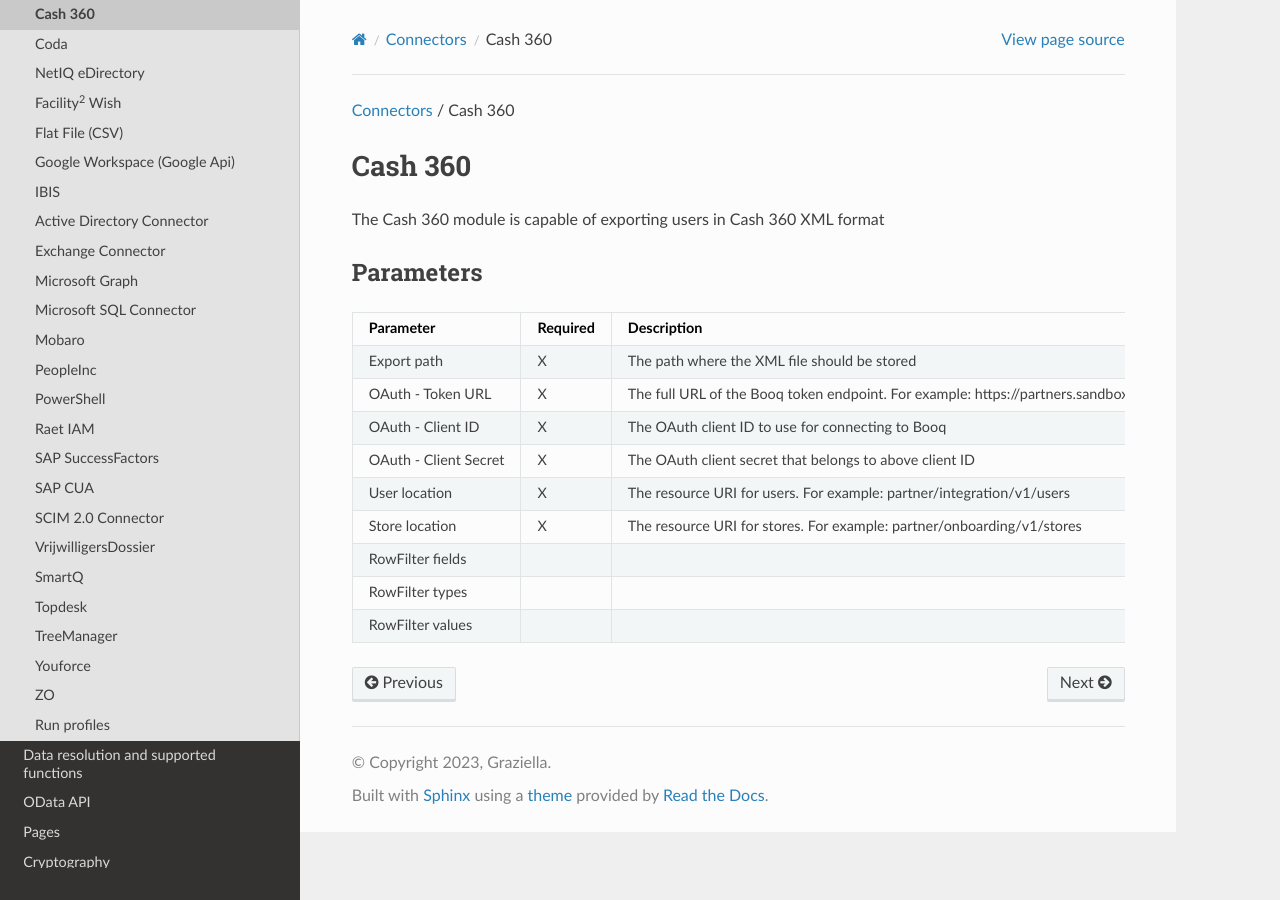
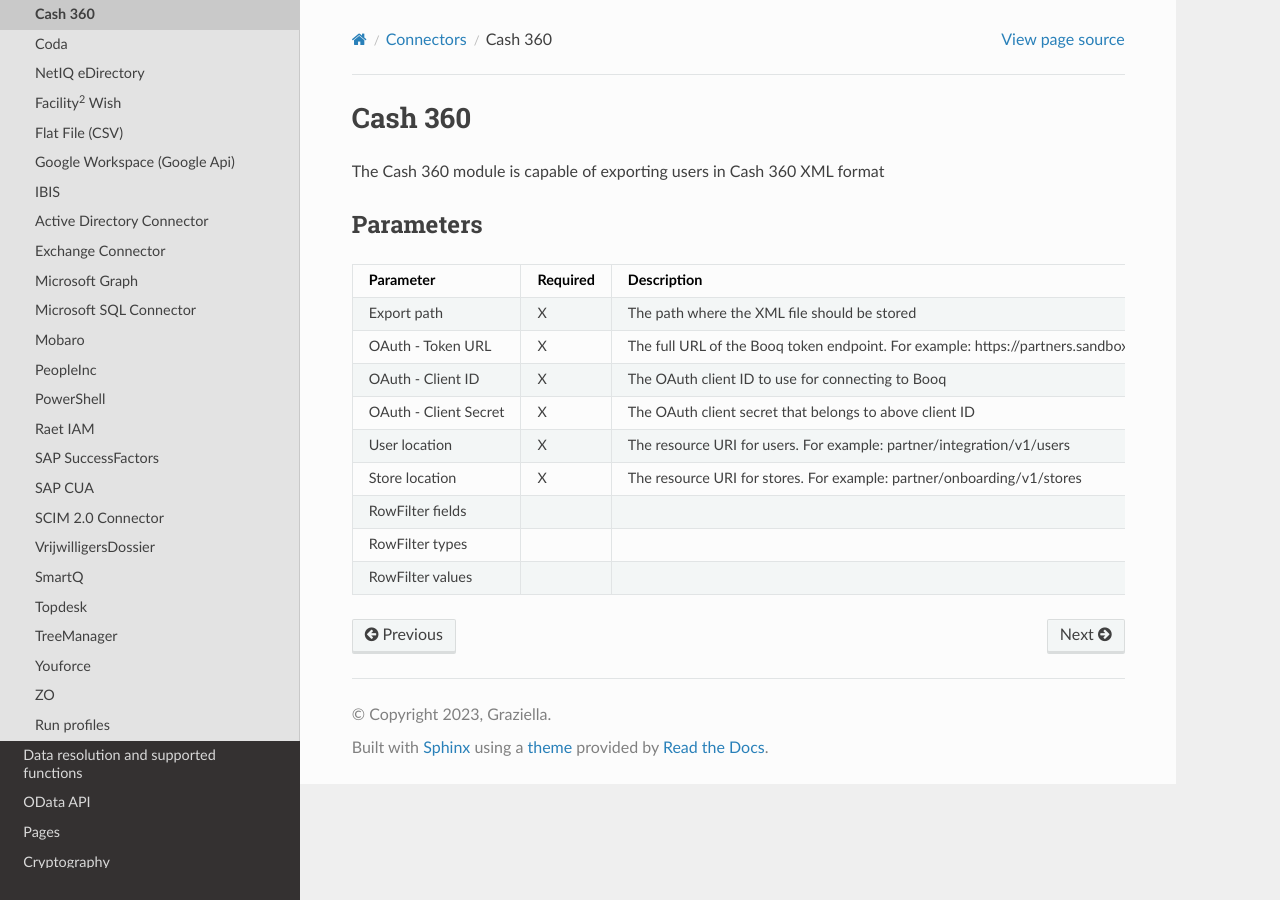
Before and after one commit to Raoulorlando/rtd-tutorial, a Sphinx documentation site: the page built from docs/source/Documentatie/Connector_Cash360.md, in a window 1280 px wide. Built offline with Sphinx 7.4.7 and the Read the Docs theme 2.0.0, drawn with Linux system fonts in a browser that asks for light colours; nearby versions of some CDN libraries; some web fonts are replaced; library files that are not in the unit come from our copies; pages that are not in the unit, such as notebooks, are missing from menus.

Commit message:
Removed unnecessary routing at the top of the Connector_Cash360

```diff
--- a/docs/source/Documentatie/Connector_Cash360.md
+++ b/docs/source/Documentatie/Connector_Cash360.md
@@ -1,6 +1,3 @@
-<a href="javascript:void(0)" class="help-trigger"
-data-helpkey="SysPage_Connector">Connectors</a> / Cash 360
-
 # Cash 360
 
 The Cash 360 module is capable of exporting users in Cash 360 XML format
```
